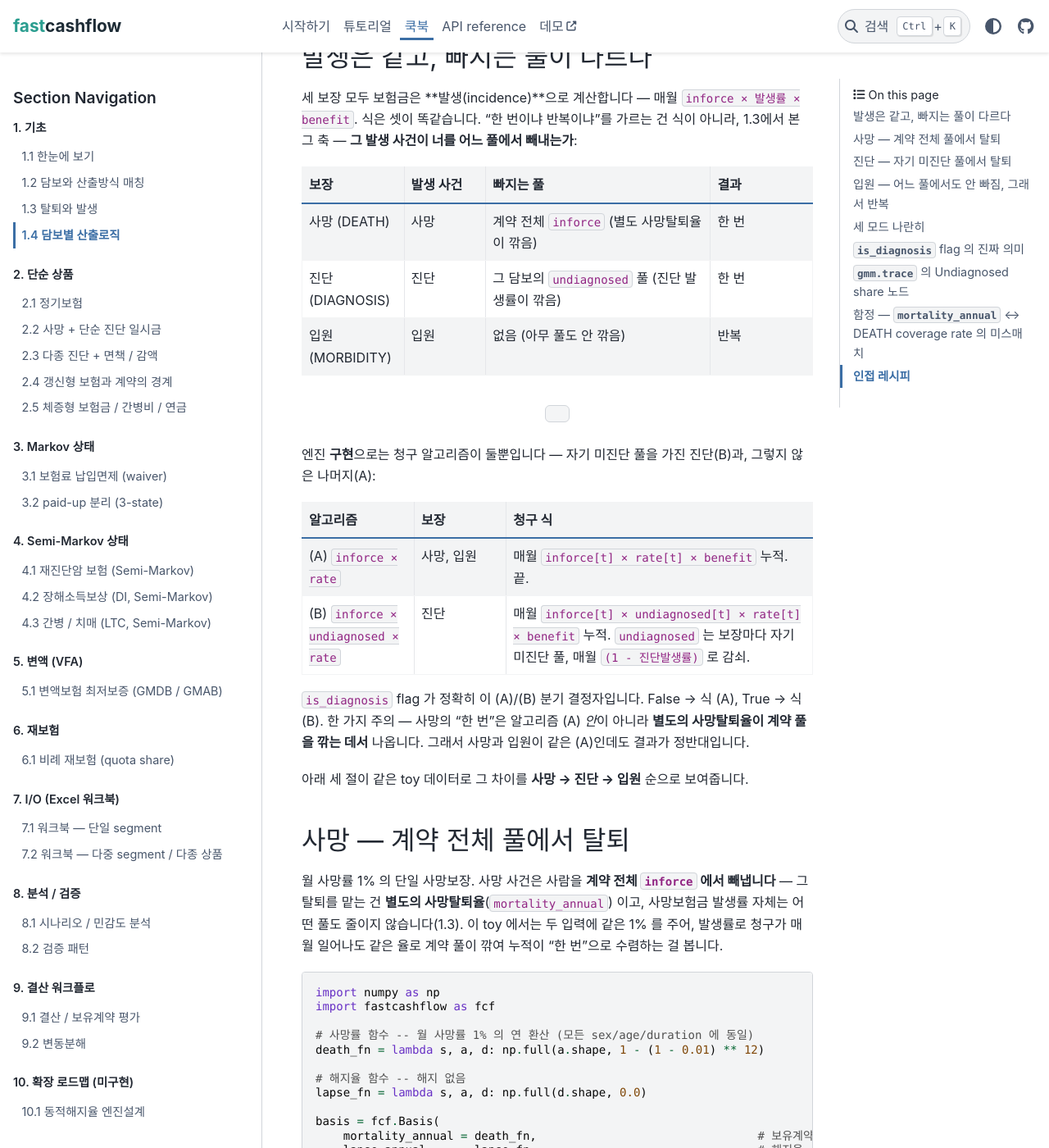
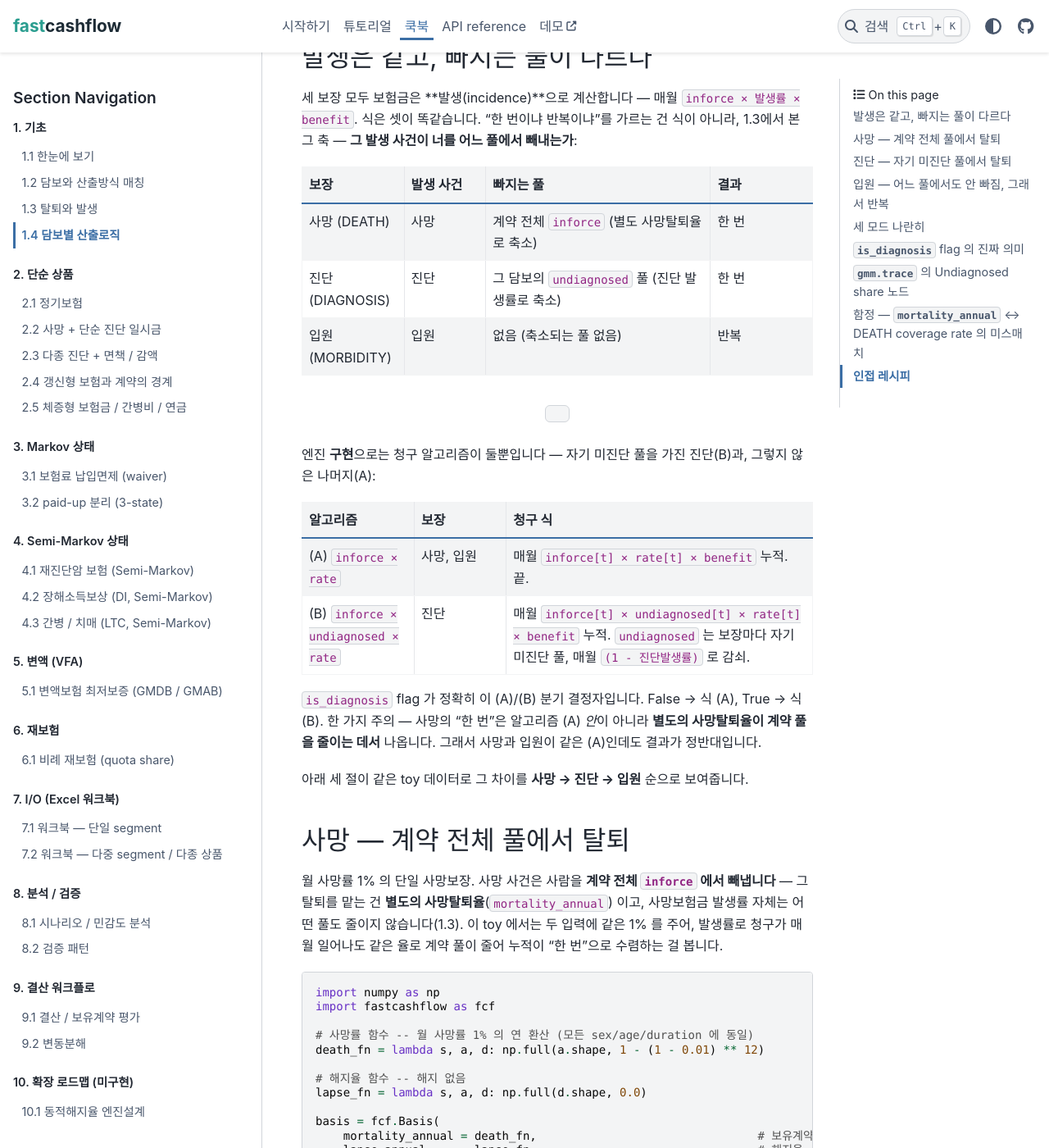
Before and after one commit to seokhoonj/fastcashflow, a Sphinx documentation site: the page built from docs/cookbook/basics/coverage-mechanics.md, in a window 1280 px wide and 1400 px high, scrolled down 760 px. Shown: the whole window at 82% size. Built offline with Sphinx 7.4.7 and the PyData theme 0.15.4, drawn with Linux system fonts in a browser that asks for light colours; some of the changed text lies outside the part shown.

Commit message:
docs: use 축소/줄임 instead of 깎다, trim verbose 1.3 subheadings

````diff
--- a/docs/cookbook/basics/coverage-mechanics.md
+++ b/docs/cookbook/basics/coverage-mechanics.md
@@ -42,15 +42,15 @@
   - 결과
 * - 사망 (DEATH)
   - 사망
-  - 계약 전체 `inforce` (별도 사망탈퇴율이 깎음)
+  - 계약 전체 `inforce` (별도 사망탈퇴율로 축소)
   - 한 번
 * - 진단 (DIAGNOSIS)
   - 진단
-  - 그 담보의 `undiagnosed` 풀 (진단 발생률이 깎음)
+  - 그 담보의 `undiagnosed` 풀 (진단 발생률로 축소)
   - 한 번
 * - 입원 (MORBIDITY)
   - 입원
-  - 없음 (아무 풀도 안 깎음)
+  - 없음 (축소되는 풀 없음)
   - 반복
 ```
 
@@ -88,7 +88,7 @@
 
 `is_diagnosis` flag 가 정확히 이 (A)/(B) 분기 결정자입니다. False → 식 (A),
 True → 식 (B). 한 가지 주의 — 사망의 "한 번"은 알고리즘 (A) *안*이 아니라
-**별도의 사망탈퇴율이 계약 풀을 깎는 데서** 나옵니다. 그래서 사망과 입원이
+**별도의 사망탈퇴율이 계약 풀을 줄이는 데서** 나옵니다. 그래서 사망과 입원이
 같은 (A)인데도 결과가 정반대입니다.
 
 아래 세 절이 같은 toy 데이터로 그 차이를 **사망 → 진단 → 입원** 순으로
@@ -100,7 +100,7 @@
 에서 빼냅니다** — 그 탈퇴를 맡는 건 **별도의 사망탈퇴율**(`mortality_annual`)
 이고, 사망보험금 발생률 자체는 어떤 풀도 줄이지 않습니다(1.3). 이 toy 에서는
 두 입력에 같은 1% 를 주어, 발생률로 청구가 매월 일어나도 같은 율로 계약 풀이
-깎여 누적이 "한 번"으로 수렴하는 걸 봅니다.
+줄어 누적이 "한 번"으로 수렴하는 걸 봅니다.
 
 ```python
 import numpy as np
@@ -168,9 +168,9 @@
 그 풀에서 빠져, 다음 달에 또 같은 진단을 받지 않습니다.
 
 그래서 엔진은 보장마다 자기 `undiagnosed` 풀을 두고, **진단 발생률**로
-청구하면서 동시에 그 풀을 `(1 - 진단발생률)` 로 깎습니다. 사망에서 *별도의*
-사망탈퇴율이 계약 풀을 깎던 자리를, 진단에서는 *같은* 진단 발생률이 자기
-미진단 풀을 깎는 것 — 탈퇴와 발생이 한 입력에 묶입니다.
+청구하면서 동시에 그 풀을 `(1 - 진단발생률)` 로 축소합니다. 사망에서 *별도의*
+사망탈퇴율이 계약 풀을 줄이던 자리를, 진단에서는 *같은* 진단 발생률이 자기
+미진단 풀을 줄이는 것 — 탈퇴와 발생이 한 입력에 묶입니다.
 
 ```python
 import numpy as np
@@ -301,8 +301,8 @@
 풀도 줄이지 않는다** 의 결과.
 
 세 모드를 가른 건 단 하나 — **발생 사건이 어느 풀에서 사람을 빼내는가**.
-사망은 계약 전체 풀(별도 사망탈퇴율이 깎음), 진단은 자기 미진단 풀(진단
-발생률이 깎음), 입원은 아무 풀도 아님. 청구 식은 셋 다 같고, 이 한 가지가
+사망은 계약 전체 풀(별도 사망탈퇴율로 축소), 진단은 자기 미진단 풀(진단
+발생률로 축소), 입원은 아무 풀도 아님. 청구 식은 셋 다 같고, 이 한 가지가
 시계열의 모양을 완전히 바꿉니다.
 
 ## 세 모드 나란히
````
Also changed, not shown: docs/cookbook/basics/mortality-roles.md (+7 -7 lines), docs/cookbook/variable/gmdb-gmab.md (+2 -2 lines), docs/cookbook/workflow/sensitivity.md (+1 -1 lines).
